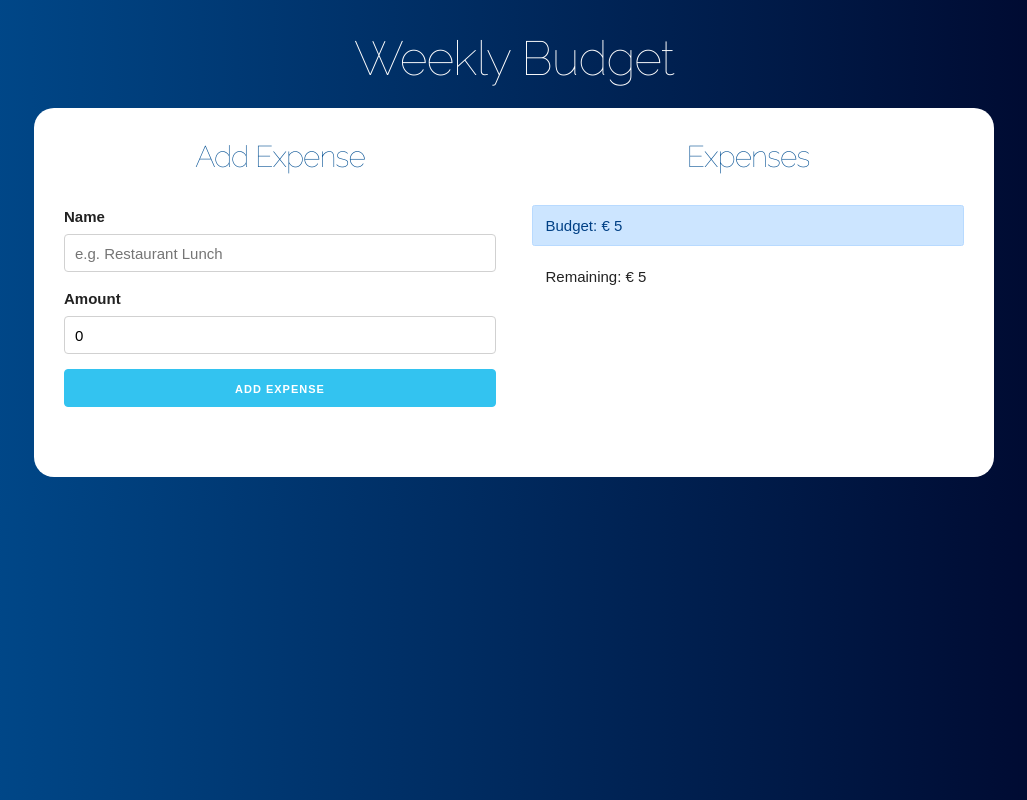
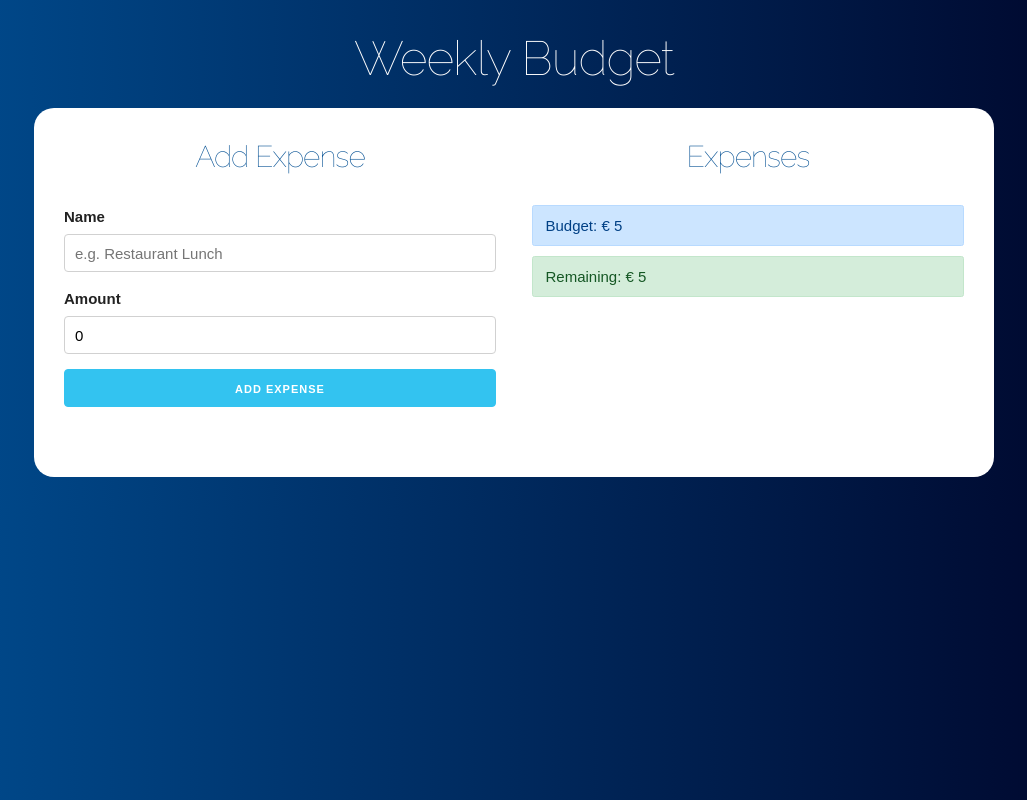
Before and after one commit to IsaacRF/react-budget, a React (Create React App) app: page / in a window 1280 px wide. Both pictures are taken after typing "5" into the empty fields and a click on the input 640 px from the left and 277 px from the top of the page. Shown: the whole page, without its empty margins (126-1153 px from the left). Built offline with nearby package versions, Linux system fonts and the light colour scheme.

Commit message:
#84 Add helper to get remaining budget css class
- Also autoformat code in BudgetControl component

```diff
--- a/src/components/BudgetControl.tsx
+++ b/src/components/BudgetControl.tsx
@@ -1,19 +1,17 @@
+import { getBudgetColorClass } from "../helpers";
+
 export interface BudgetControlProps {
   budget: number;
   remaining: number;
 }
 
-const BudgetControl: React.FC<BudgetControlProps> = ({budget, remaining}) => {
+const BudgetControl: React.FC<BudgetControlProps> = ({ budget, remaining }) => {
   return (
     <>
-            <div className="alert alert-primary">
-                Budget: € {budget}
-            </div>
-            <div className="alert">
-                Remaining: € {remaining}
-            </div>
+      <div className="alert alert-primary">Budget: € {budget}</div>
+      <div className={getBudgetColorClass(budget, remaining)}>Remaining: € {remaining}</div>
     </>
   );
-}
+};
 
 export default BudgetControl;
--- /dev/null
+++ b/src/helpers.ts
@@ -0,0 +1,9 @@
+export const getBudgetColorClass = (budget: number, remaining: number) => {
+    if ((budget / 4) >= remaining) {
+        return 'alert alert-danger';
+    } else if ((budget / 2) >= remaining) {
+        return 'alert alert-warning';
+    } else {
+        return 'alert alert-success';
+    }
+}
```
Lines whose indentation alone changed are shown as unchanged.
